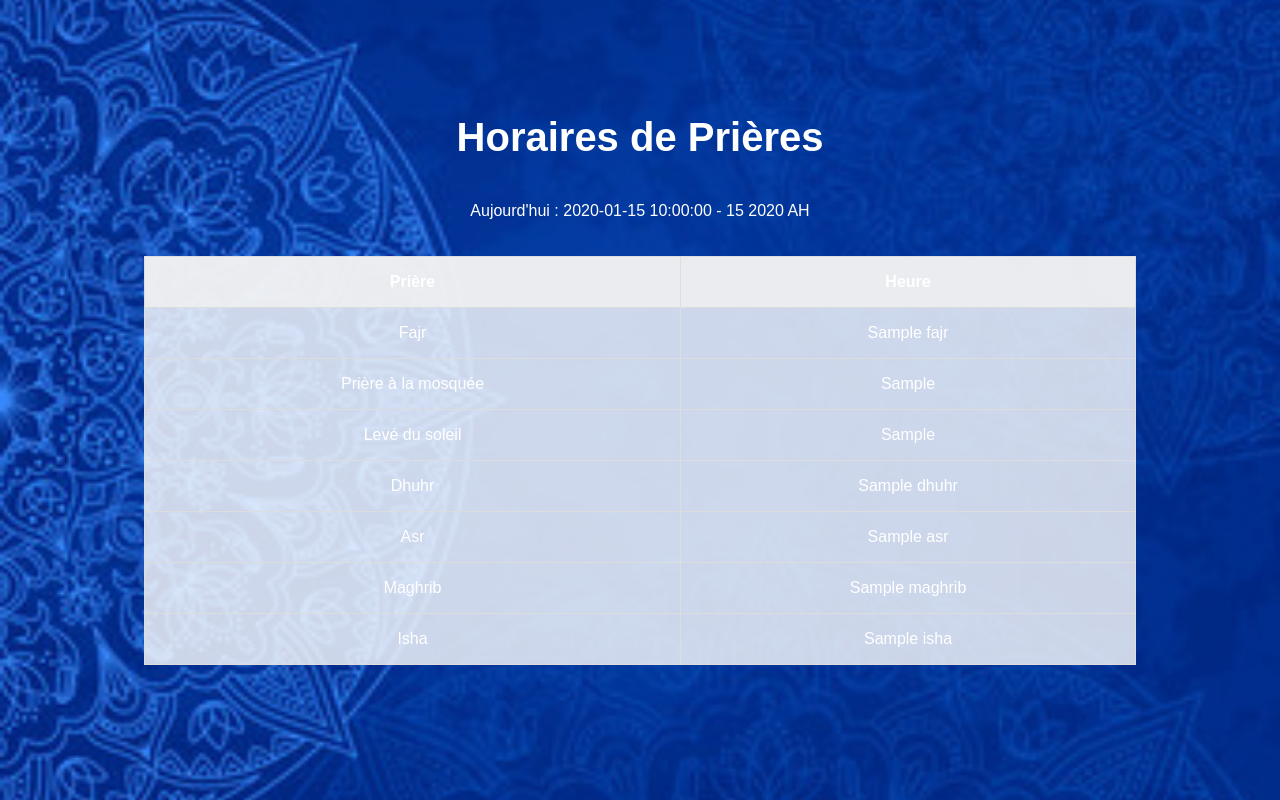
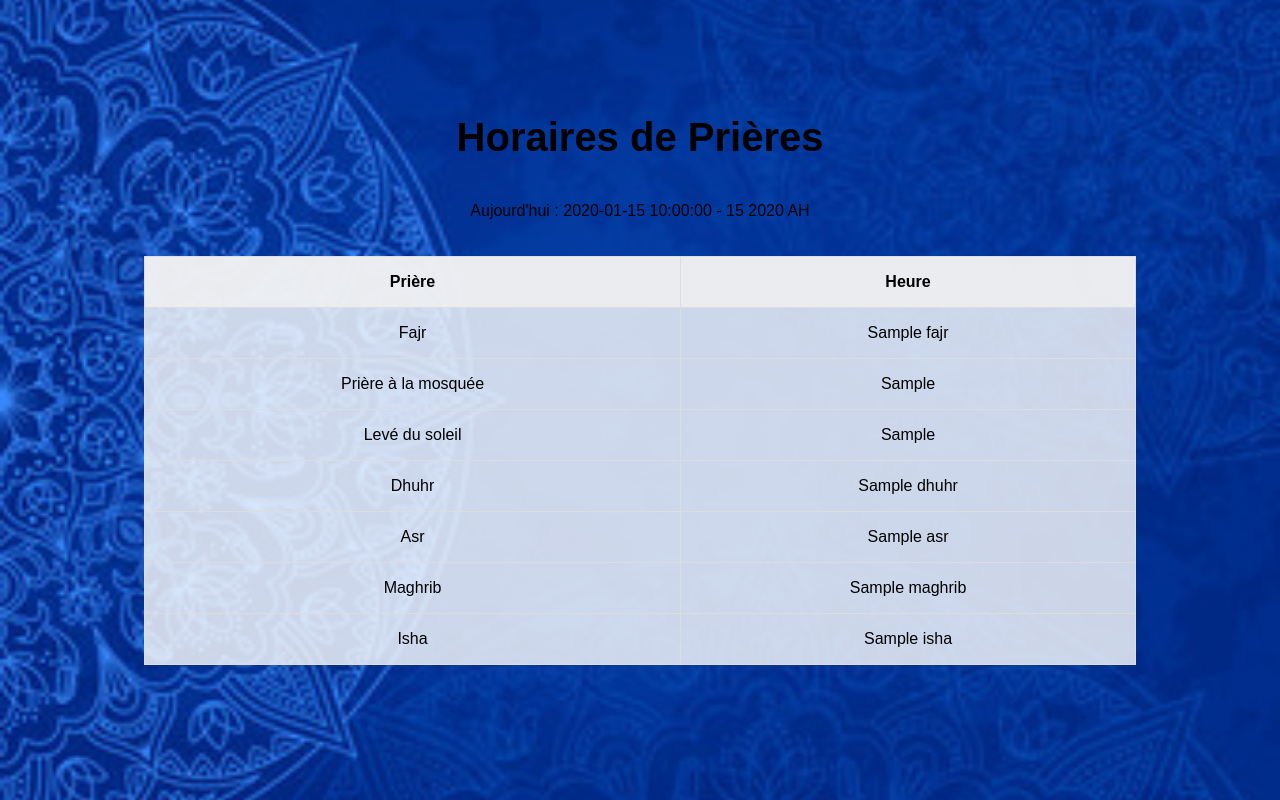
Before and after one commit to ibraimaliu/cibs, a Flask app: template templates/index.html in a window 1280 px wide. Run offline with Flask 3, Linux system fonts and the light colour scheme; the template is opened without the code that fills it: most values are stand-ins (such as "Sample title", 1, 10 or a date in 2020).

Commit message:
Update index.html couleur texte

```diff
--- a/templates/index.html
+++ b/templates/index.html
@@ -20,7 +20,6 @@
             background-size: cover; /* Pour que l'image couvre toute la page */
             background-position: center; /* Pour centrer l'image */
             background-repeat: no-repeat; /* Pour éviter que l'image se répète */
-            color: white; /* Changer la couleur du texte si nécessaire */
             padding: 20px; /* Ajouter du padding pour éviter que le contenu touche les bords */
             box-sizing: border-box; /* Inclure le padding dans la taille totale du body */
         }
```
